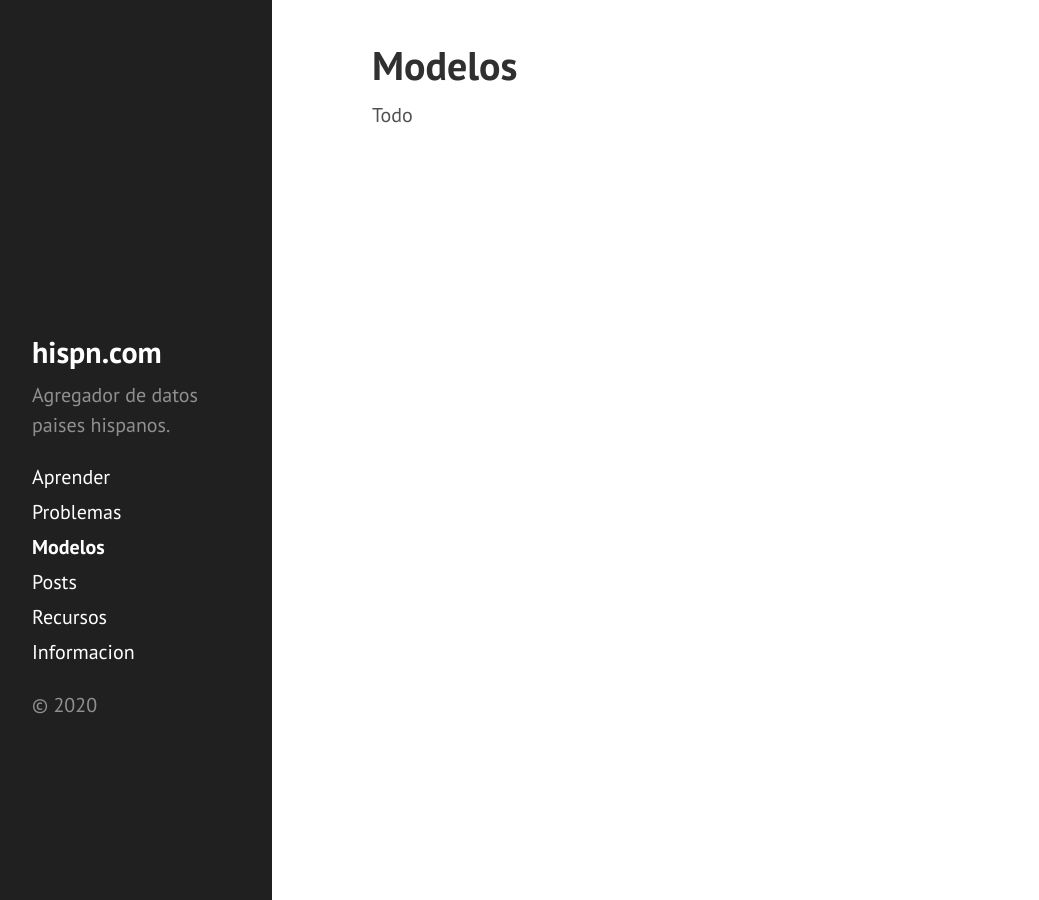
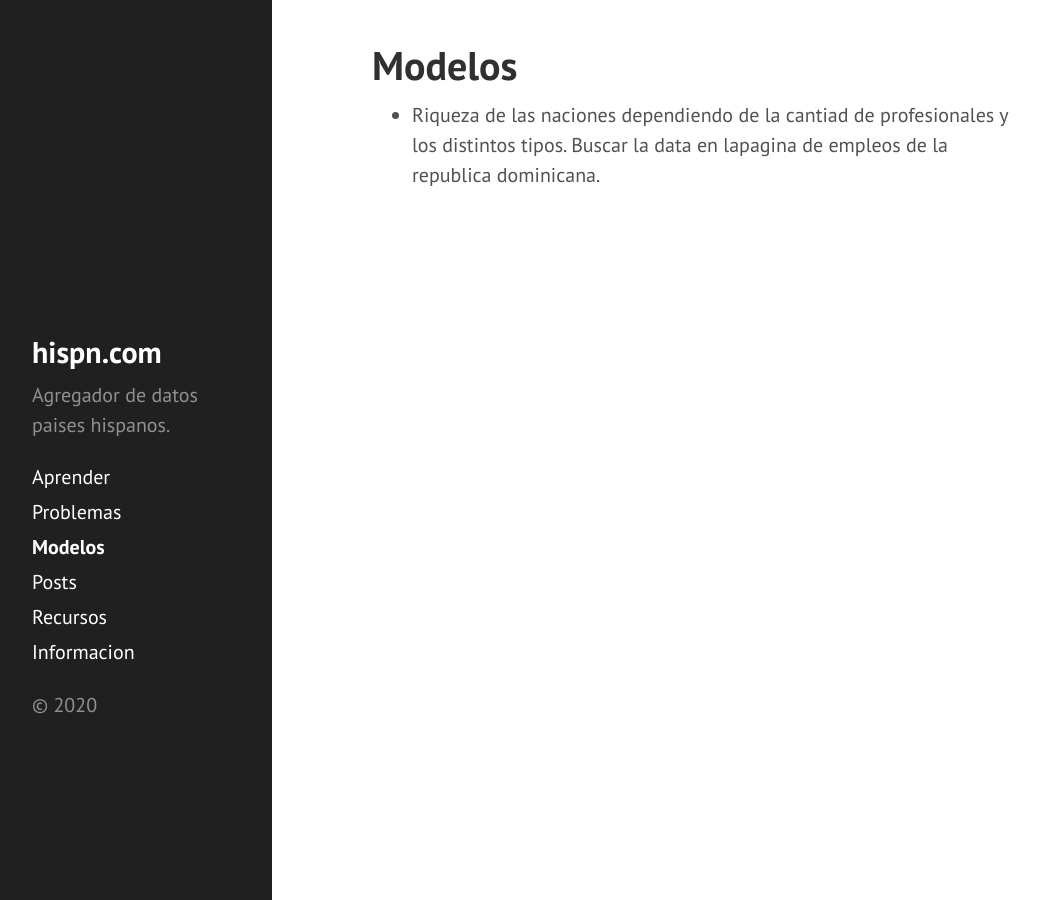
Before and after one commit to DanielBremont/hispn.github.io, a Jekyll site: the page built from pages/modelos.md, in a window 1280 px wide. Shown: the whole page, without its empty margins (8-1047 px from the left). Built offline with Jekyll 4.4.1, drawn with Linux system fonts in a browser that asks for light colours.

Commit message:
Nuevo commit

```diff
--- a/pages/modelos.md
+++ b/pages/modelos.md
@@ -4,4 +4,4 @@ title: Modelos
 orden: 3
 ---
 
-Todo
+- Riqueza de las naciones dependiendo de la cantiad de profesionales y los distintos tipos. Buscar la data en lapagina de empleos de la republica dominicana.
```
